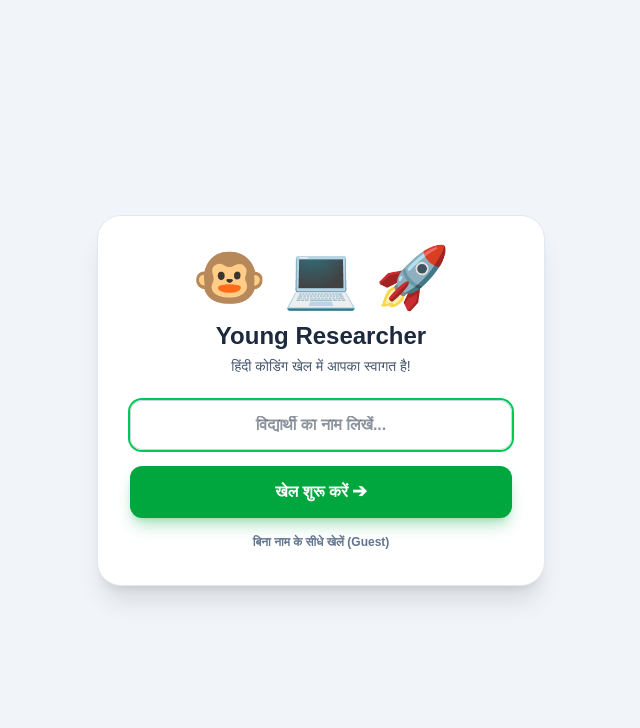
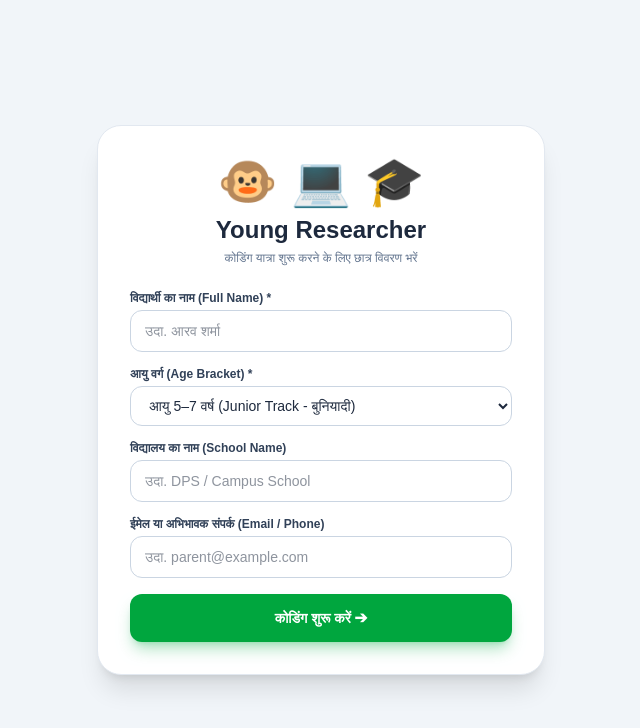
Before and after one commit to rashiag/hindi-code-app, a Next.js app: page / in a window 1280 px wide. Shown: the top 728 px of the page, without its empty margins (319-959 px from the left). Built offline with nearby package versions, Linux system fonts and the light colour scheme.

Commit message:
Wire live SheetDB API endpoint for student data logging

```diff
--- a/app/page.tsx
+++ b/app/page.tsx
@@ -9,10 +9,25 @@ import { ActionItem } from '../components/BlocklyWorkspace';
 const GameCanvas = dynamic(() => import('../components/GameCanvas'), { ssr: false });
 const BlocklyWorkspace = dynamic(() => import('../components/BlocklyWorkspace'), { ssr: false });
 
+const SHEETDB_URL = 'https://sheetdb.io/api/v1/ap1nemn50td2f';
+
 export default function HomePage() {
-  const [studentName, setStudentName] = useState<string | null>(null);
-  const [inputName, setInputName] = useState('');
-  const [selectedAge, setSelectedAge] = useState<AgeGroup>('junior');
+  const [studentProfile, setStudentProfile] = useState<{
+    name: string;
+    ageGroup: AgeGroup;
+    school: string;
+    email: string;
+  } | null>(null);
+
+  // Form inputs
+  const [formData, setFormData] = useState({
+    name: '',
+    ageGroup: 'junior' as AgeGroup,
+    school: '',
+    email: '',
+  });
+  const [isSubmitting, setIsSubmitting] = useState(false);
+
   const [currentLevelIndex, setCurrentLevelIndex] = useState(0);
   const [unlockedLevels, setUnlockedLevels] = useState<{ [key: string]: number }>({
     junior: 0,
@@ -22,6 +37,7 @@ export default function HomePage() {
   const [levelStars, setLevelStars] = useState<{ [key: number]: number }>({});
   const [speed, setSpeed] = useState<'slow' | 'normal' | 'fast'>('normal');
 
+  const selectedAge = studentProfile?.ageGroup || 'junior';
   const filteredLevels = LEVELS.filter((lvl) => lvl.ageGroup === selectedAge);
   const currentLevel: Level = filteredLevels[currentLevelIndex] || filteredLevels[0] || LEVELS[0];
 
@@ -40,23 +56,64 @@ export default function HomePage() {
 
   // Load saved profile & progress
   useEffect(() => {
-    const savedName = localStorage.getItem('yr_student_name');
+    const savedProfile = localStorage.getItem('yr_student_profile');
     const savedProgress = localStorage.getItem('yr_unlocked_tracks');
     const savedStars = localStorage.getItem('yr_level_stars');
-    if (savedName) setStudentName(savedName);
+    if (savedProfile) {
+      const parsed = JSON.parse(savedProfile);
+      setStudentProfile(parsed);
+      setFormData(parsed);
+    }
     if (savedProgress) setUnlockedLevels(JSON.parse(savedProgress));
     if (savedStars) setLevelStars(JSON.parse(savedStars));
   }, []);
 
-  const handleLogin = (name: string) => {
-    const finalName = name.trim() || 'युवा शोधकर्ता';
-    setStudentName(finalName);
-    localStorage.setItem('yr_student_name', finalName);
+  const handleRegister = async (e: React.FormEvent) => {
+    e.preventDefault();
+    if (!formData.name.trim()) {
+      alert('कृपया विद्यार्थी का नाम दर्ज करें।');
+      return;
+    }
+
+    setIsSubmitting(true);
+
+    const record = {
+      Timestamp: new Date().toLocaleString('en-IN'),
+      Name: formData.name.trim(),
+      'Age Group':
+        formData.ageGroup === 'junior'
+          ? 'Junior (5-7)'
+          : formData.ageGroup === 'intermediate'
+          ? 'Explorer (8-10)'
+          : 'Researcher (11+)',
+      School: formData.school.trim() || 'Not specified',
+      Email: formData.email.trim() || 'Not specified',
+    };
+
+    // Save locally
+    setStudentProfile(formData);
+    localStorage.setItem('yr_student_profile', JSON.stringify(formData));
+
+    // Send to Google Sheets via SheetDB
+    try {
+      await fetch(SHEETDB_URL, {
+        method: 'POST',
+        headers: {
+          'Accept': 'application/json',
+          'Content-Type': 'application/json',
+        },
+        body: JSON.stringify({ data: [record] }),
+      });
+    } catch (err) {
+      console.warn('Google Sheet sync error:', err);
+    }
+
+    setIsSubmitting(false);
   };
 
   const handleLogout = () => {
-    localStorage.removeItem('yr_student_name');
-    setStudentName(null);
+    localStorage.removeItem('yr_student_profile');
+    setStudentProfile(null);
   };
 
   const resetGameState = () => {
@@ -205,51 +262,79 @@ export default function HomePage() {
     setIsRunning(false);
   };
 
-  // 1. Student / Child Friendly Sign-in Screen
-  if (!studentName) {
+  // 1. Mandatory Student Registration Form
+  if (!studentProfile) {
     return (
       <main className="min-h-screen bg-slate-100 flex flex-col items-center justify-center p-4">
-        <div className="bg-white p-8 rounded-3xl shadow-xl max-w-md w-full text-center border border-slate-200">
-          <div className="text-6xl mb-3">🐵 💻 🚀</div>
-          <h1 className="text-2xl font-black text-slate-800 mb-1">Young Researcher</h1>
-          <p className="text-slate-600 text-sm mb-6">हिंदी कोडिंग खेल में आपका स्वागत है!</p>
+        <div className="bg-white p-8 rounded-3xl shadow-xl max-w-md w-full border border-slate-200">
+          <div className="text-center mb-6">
+            <div className="text-5xl mb-2">🐵 💻 🎓</div>
+            <h1 className="text-2xl font-black text-slate-800">Young Researcher</h1>
+            <p className="text-slate-500 text-xs mt-1">कोडिंग यात्रा शुरू करने के लिए छात्र विवरण भरें</p>
+          </div>
 
-          <form
-            onSubmit={(e) => {
-              e.preventDefault();
-              handleLogin(inputName);
-            }}
-            className="space-y-4"
-          >
-            <input
-              type="text"
-              placeholder="विद्यार्थी का नाम लिखें..."
-              value={inputName}
-              onChange={(e) => setInputName(e.target.value)}
-              className="w-full px-4 py-3 border border-slate-300 rounded-xl text-center font-bold text-slate-800 focus:outline-none focus:ring-2 focus:ring-green-500 text-base"
-              autoFocus
-            />
+          <form onSubmit={handleRegister} className="space-y-3.5">
+            <div>
+              <label className="block text-xs font-bold text-slate-700 mb-1">विद्यार्थी का नाम (Full Name) *</label>
+              <input
+                type="text"
+                required
+                placeholder="उदा. आरव शर्मा"
+                value={formData.name}
+                onChange={(e) => setFormData({ ...formData, name: e.target.value })}
+                className="w-full px-3.5 py-2.5 border border-slate-300 rounded-xl text-slate-800 text-sm focus:ring-2 focus:ring-green-500 focus:outline-none"
+              />
+            </div>
+
+            <div>
+              <label className="block text-xs font-bold text-slate-700 mb-1">आयु वर्ग (Age Bracket) *</label>
+              <select
+                value={formData.ageGroup}
+                onChange={(e) => setFormData({ ...formData, ageGroup: e.target.value as AgeGroup })}
+                className="w-full px-3.5 py-2.5 border border-slate-300 rounded-xl text-slate-800 text-sm bg-white focus:ring-2 focus:ring-green-500 focus:outline-none"
+              >
+                <option value="junior">आयु 5–7 वर्ष (Junior Track - बुनियादी)</option>
+                <option value="intermediate">आयु 8–10 वर्ष (Explorer Track - लूप)</option>
+                <option value="senior">आयु 11+ वर्ष (Researcher Track - शर्त & तर्क)</option>
+              </select>
+            </div>
+
+            <div>
+              <label className="block text-xs font-bold text-slate-700 mb-1">विद्यालय का नाम (School Name)</label>
+              <input
+                type="text"
+                placeholder="उदा. DPS / Campus School"
+                value={formData.school}
+                onChange={(e) => setFormData({ ...formData, school: e.target.value })}
+                className="w-full px-3.5 py-2.5 border border-slate-300 rounded-xl text-slate-800 text-sm focus:ring-2 focus:ring-green-500 focus:outline-none"
+              />
+            </div>
+
+            <div>
+              <label className="block text-xs font-bold text-slate-700 mb-1">ईमेल या अभिभावक संपर्क (Email / Phone)</label>
+              <input
+                type="text"
+                placeholder="उदा. parent@example.com"
+                value={formData.email}
+                onChange={(e) => setFormData({ ...formData, email: e.target.value })}
+                className="w-full px-3.5 py-2.5 border border-slate-300 rounded-xl text-slate-800 text-sm focus:ring-2 focus:ring-green-500 focus:outline-none"
+              />
+            </div>
 
             <button
               type="submit"
-              className="w-full py-3.5 bg-green-600 hover:bg-green-700 active:scale-95 text-white font-bold rounded-xl transition shadow-lg shadow-green-600/30 text-base"
+              disabled={isSubmitting}
+              className="w-full py-3.5 bg-green-600 hover:bg-green-700 active:scale-95 text-white font-bold rounded-xl transition shadow-lg shadow-green-600/30 text-sm mt-4 flex items-center justify-center gap-2"
             >
-              खेल शुरू करें ➔
+              {isSubmitting ? 'पंजीकरण हो रहा है...' : 'कोडिंग शुरू करें ➔'}
             </button>
           </form>
-
-          <button
-            onClick={() => handleLogin('अतिथि छात्र')}
-            className="mt-4 text-xs text-slate-500 hover:text-slate-800 font-semibold"
-          >
-            बिना नाम के सीधे खेलें (Guest)
-          </button>
         </div>
       </main>
     );
   }
 
-  // 2. Main Game Interface
+  // 2. Main Game Workspace
   return (
     <main className="min-h-screen bg-slate-50 flex flex-col items-center p-3 md:p-6">
       <header className="w-full max-w-6xl flex flex-wrap items-center justify-between bg-white px-5 py-3 rounded-2xl shadow-sm border border-slate-200 mb-4 gap-3">
@@ -257,33 +342,17 @@ export default function HomePage() {
           <span className="text-2xl">🐵</span>
           <div>
             <h1 className="text-base md:text-lg font-bold text-slate-800 leading-tight">Young Researcher कोडिंग</h1>
-            <p className="text-xs text-green-700 font-semibold">विद्यार्थी: {studentName}</p>
+            <p className="text-xs text-slate-600">
+              छात्र: <strong className="text-green-700">{studentProfile.name}</strong> ({studentProfile.school || 'विद्यार्थी'})
+            </p>
           </div>
         </div>
 
-        {/* Age Track Buttons */}
-        <div className="flex items-center bg-slate-100 p-1 rounded-xl border border-slate-200 text-xs font-bold gap-1">
-          <button
-            onClick={() => { setSelectedAge('junior'); setCurrentLevelIndex(0); }}
-            className={`px-3 py-1.5 rounded-lg transition ${selectedAge === 'junior' ? 'bg-green-600 text-white shadow' : 'text-slate-600'}`}
-          >
-            आयु 5-7 (Junior)
-          </button>
-          <button
-            onClick={() => { setSelectedAge('intermediate'); setCurrentLevelIndex(0); }}
-            className={`px-3 py-1.5 rounded-lg transition ${selectedAge === 'intermediate' ? 'bg-green-600 text-white shadow' : 'text-slate-600'}`}
-          >
-            आयु 8-10 (Explorer)
-          </button>
-          <button
-            onClick={() => { setSelectedAge('senior'); setCurrentLevelIndex(0); }}
-            className={`px-3 py-1.5 rounded-lg transition ${selectedAge === 'senior' ? 'bg-green-600 text-white shadow' : 'text-slate-600'}`}
-          >
-            आयु 11+ (Researcher)
-          </button>
-        </div>
+        <div className="flex items-center gap-3">
+          <div className="text-xs font-bold px-3 py-1 bg-green-50 text-green-800 border border-green-200 rounded-lg">
+            {selectedAge === 'junior' ? 'आयु 5–7' : selectedAge === 'intermediate' ? 'आयु 8–10' : 'आयु 11+'}
+          </div>
 
-        <div className="flex items-center gap-2">
           <button
             onClick={() => setIsAudioEnabled(!isAudioEnabled)}
             className={`px-2.5 py-1 rounded-lg text-xs md:text-sm font-semibold transition ${
@@ -294,7 +363,7 @@ export default function HomePage() {
           </button>
           <button
             onClick={handleLogout}
-            className="text-xs text-red-600 bg-red-50 hover:bg-red-100 font-bold px-2.5 py-1 rounded-lg border border-red-200"
+            className="text-xs text-slate-500 hover:text-red-600 font-semibold px-2 py-1"
           >
             बदलें
           </button>
```
